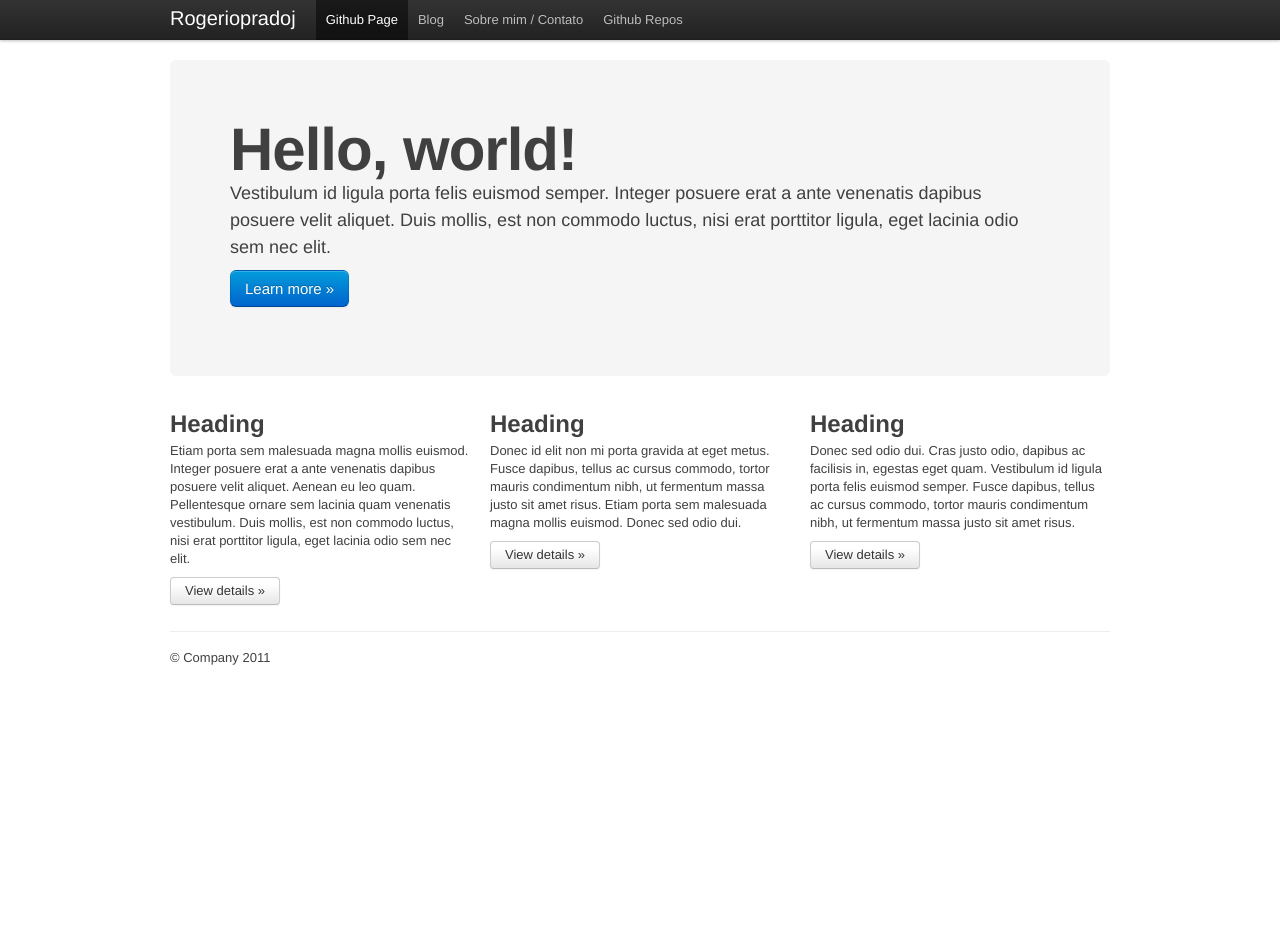
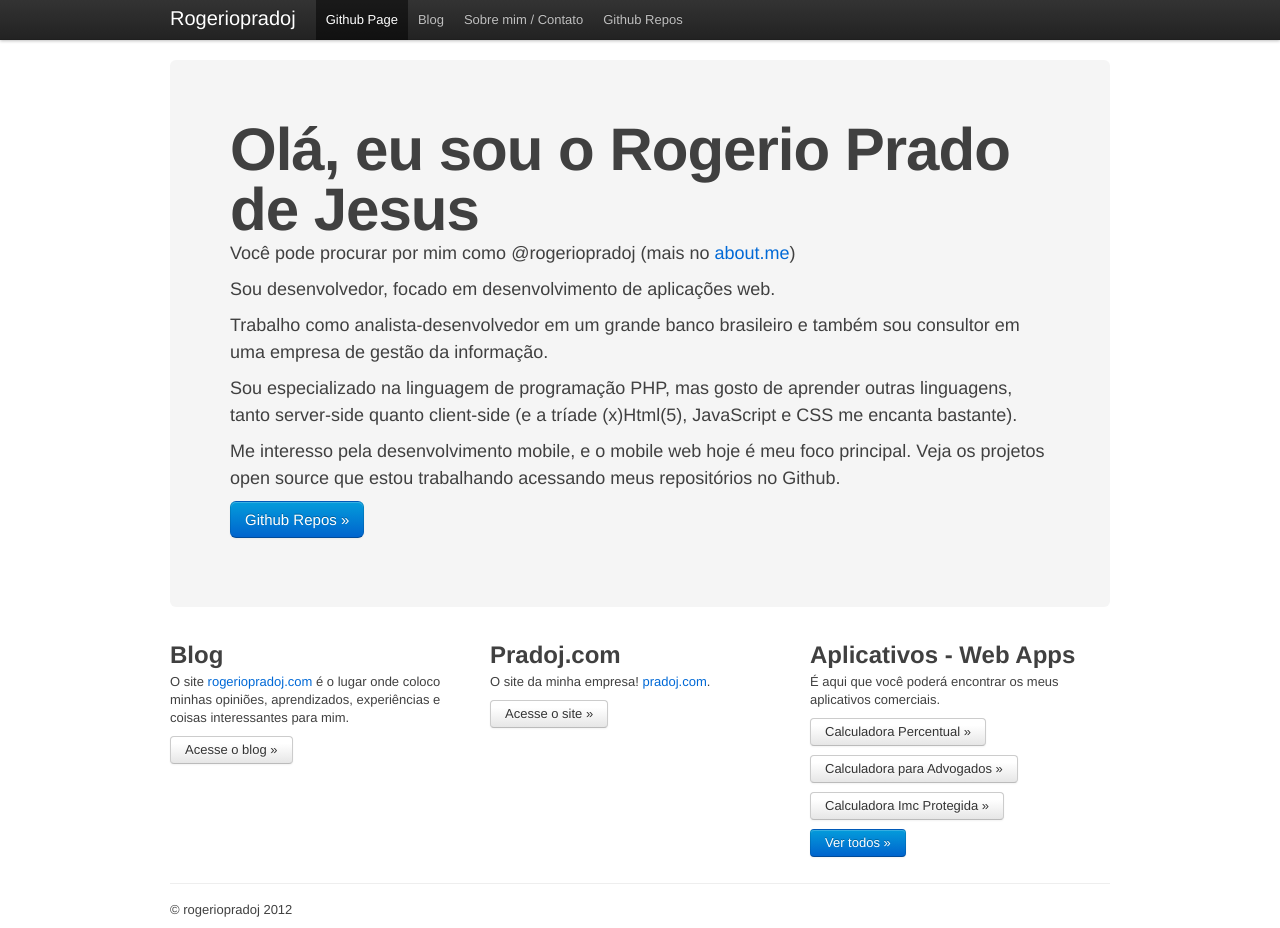
Before and after one commit to pradoj/legacy-pradoj.github.com, a plain HTML site: page index.html in a window 1280 px wide. Before the commit the page ends 800 px from the top, so only its background shows below. Drawn offline with Linux system fonts and the light colour scheme.

Commit message:
Include main content (a kind of about) and three other sections
In main content there's a link to github repos.

The other sections are these:
- Blog: http://rogeriopradoj.com
- Pradoj.com: company website
- Webapps: list the available apps

```diff
--- a/index.html
+++ b/index.html
@@ -3,8 +3,8 @@
   <head>
     <meta charset="utf-8">
     <title>Rogeriopradoj - github.com</title>
-    <meta name="description" content="Rogerio Prado de Jesus, rogeriopradoj.com">
-    <meta name="author" content="Rogerio Prado de Jesus, rogeriopradoj.com">
+    <meta name="description" content="Rogerio Prado de Jesus, http://rogeriopradoj.com/">
+    <meta name="author" content="Rogerio Prado de Jesus, http://rogeriopradoj.com/">
 
     <!-- Le HTML5 shim, for IE6-8 support of HTML elements -->
     <!--[if lt IE 9]>
@@ -46,32 +46,42 @@
 
       <!-- Main hero unit for a primary marketing message or call to action -->
       <div class="hero-unit">
-        <h1>Hello, world!</h1>
-        <p>Vestibulum id ligula porta felis euismod semper. Integer posuere erat a ante venenatis dapibus posuere velit aliquet. Duis mollis, est non commodo luctus, nisi erat porttitor ligula, eget lacinia odio sem nec elit.</p>
-        <p><a class="btn primary large">Learn more &raquo;</a></p>
+        <h1>Olá, eu sou o Rogerio Prado de Jesus</h1>
+        <p>Você pode procurar por mim como @rogeriopradoj (mais no <a href="http://about.me/rogeriopradoj" target="blank">about.me</a>)</p>
+        <p>Sou desenvolvedor, focado em desenvolvimento de aplicações web.</p>
+        <p>Trabalho como analista-desenvolvedor em um grande banco brasileiro e também sou consultor em uma empresa de gestão da informação.</p>
+        <p>Sou especializado na linguagem de programação PHP, mas gosto de aprender outras linguagens, tanto server-side quanto client-side (e a tríade (x)Html(5), JavaScript e CSS me encanta bastante).</p>
+        <p>Me interesso pela desenvolvimento mobile, e o mobile web hoje é meu foco principal. Veja os projetos open source que estou trabalhando acessando meus repositórios no Github.</p>
+        <p><a class="btn primary large" href="https://github.com/rogeriopradoj">Github Repos &raquo;</a></p>
       </div>
 
       <!-- Example row of columns -->
       <div class="row">
         <div class="span-one-third">
-          <h2>Heading</h2>
-          <p>Etiam porta sem malesuada magna mollis euismod. Integer posuere erat a ante venenatis dapibus posuere velit aliquet. Aenean eu leo quam. Pellentesque ornare sem lacinia quam venenatis vestibulum. Duis mollis, est non commodo luctus, nisi erat porttitor ligula, eget lacinia odio sem nec elit.</p>
-          <p><a class="btn" href="#">View details &raquo;</a></p>
+          <h2>Blog</h2>
+          <p>O site <a href="http://rogeriopradoj.com/">rogeriopradoj.com</a> é o lugar onde coloco minhas opiniões, aprendizados, experiências e coisas interessantes para mim.</p>
+          <p><a class="btn" href="http://rogeriopradoj.com/">Acesse o blog &raquo;</a></p>
         </div>
         <div class="span-one-third">
-          <h2>Heading</h2>
-           <p>Donec id elit non mi porta gravida at eget metus. Fusce dapibus, tellus ac cursus commodo, tortor mauris condimentum nibh, ut fermentum massa justo sit amet risus. Etiam porta sem malesuada magna mollis euismod. Donec sed odio dui. </p>
-          <p><a class="btn" href="#">View details &raquo;</a></p>
+          <h2>Pradoj.com</h2>
+           <p>O site da minha empresa! <a href="http://pradoj.com/">pradoj.com</a>.</p>
+          <p><a class="btn" href="http://pradoj.com/">Acesse o site &raquo;</a></p>
        </div>
         <div class="span-one-third">
-          <h2>Heading</h2>
-          <p>Donec sed odio dui. Cras justo odio, dapibus ac facilisis in, egestas eget quam. Vestibulum id ligula porta felis euismod semper. Fusce dapibus, tellus ac cursus commodo, tortor mauris condimentum nibh, ut fermentum massa justo sit amet risus.</p>
-          <p><a class="btn" href="#">View details &raquo;</a></p>
+          <h2>Aplicativos - Web Apps</h2>
+          <p>É aqui que você poderá encontrar os meus aplicativos comerciais.</p>
+          <p><a class="btn" href="http://pradoj.com/apps/cppc/" target="blank" title="Calculadora simples de percentagem, % entre dois números, % de um número etc.">Calculadora Percentual &raquo;</a></p>
+          <p><a class="btn" href="http://pradoj.com/apps/jana/" target="blank" title="Calculadora da Jana, calcule os honorários a cobrar do seu cliente.">Calculadora para Advogados &raquo;</a></p>
+          <p><a class="btn" href="http://pradoj.com/apps/tati/" target="blank" title="Imc para a Tati, calcule o seu IMC sem deixar os curiosos enxergarem o seu peso">Calculadora Imc Protegida &raquo;</a></p>
+          <p><a class="btn primary" href="http://pradoj.com/apps/" target="blank">Ver todos &raquo;</a></p>
         </div>
       </div>
 
       <footer>
-        <p>&copy; Company 2011</p>
+        <p>&copy; rogeriopradoj <script type="text/javascript">
+        var currentTime = new Date();
+        document.write(currentTime.getFullYear());
+        </script></p>
       </footer>
 
     </div> <!-- /container -->
```
